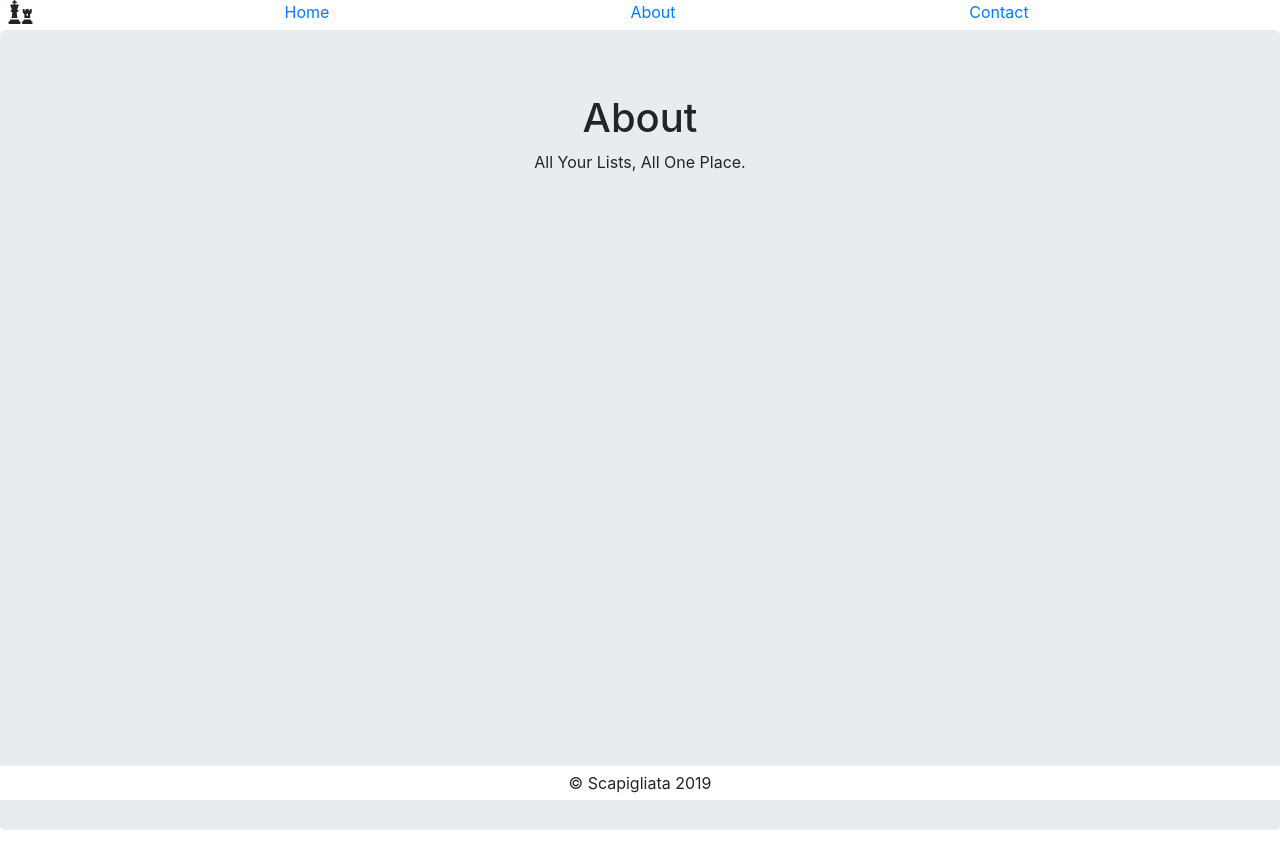
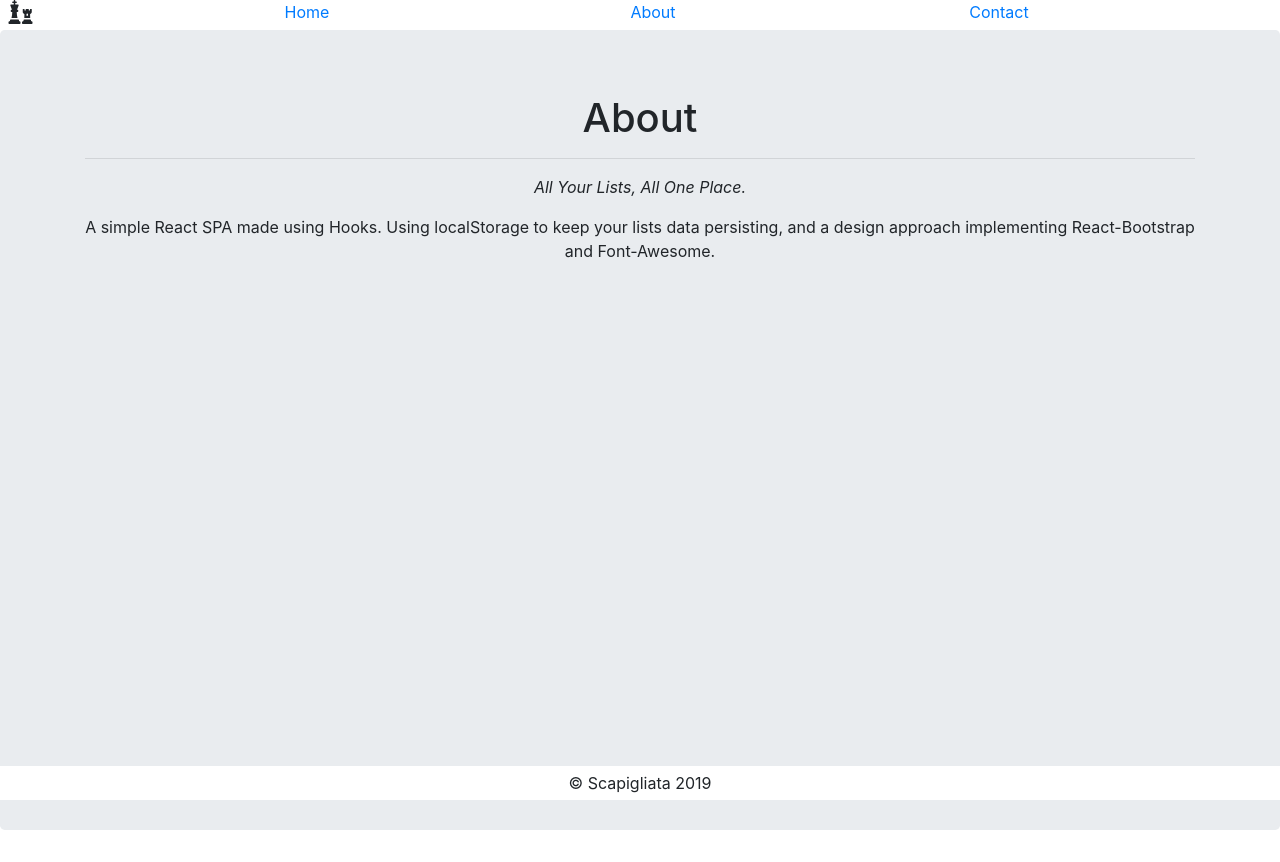
Before and after one commit to Scapigliata/LIST-IT, a React (Create React App) app: page /about in a window 1280 px wide. Built offline with nearby package versions, Linux system fonts and the light colour scheme; what ludwig-module would draw is missing.

Commit message:
Additions made to About page

```diff
--- a/src/pages/About.js
+++ b/src/pages/About.js
@@ -6,7 +6,11 @@ const About = () => (
     <Jumbotron className="jumbotron">
       <Container>
         <h1>About</h1>
-        <p>All Your Lists, All One Place.</p>
+        <hr />
+        <p><em>All Your Lists, All One Place.</em></p>
+        <p>A simple React SPA made using Hooks.
+           Using localStorage to keep your lists data persisting,
+           and a design approach implementing React-Bootstrap and Font-Awesome. </p>
         <p />
       </Container>
     </Jumbotron>
```
